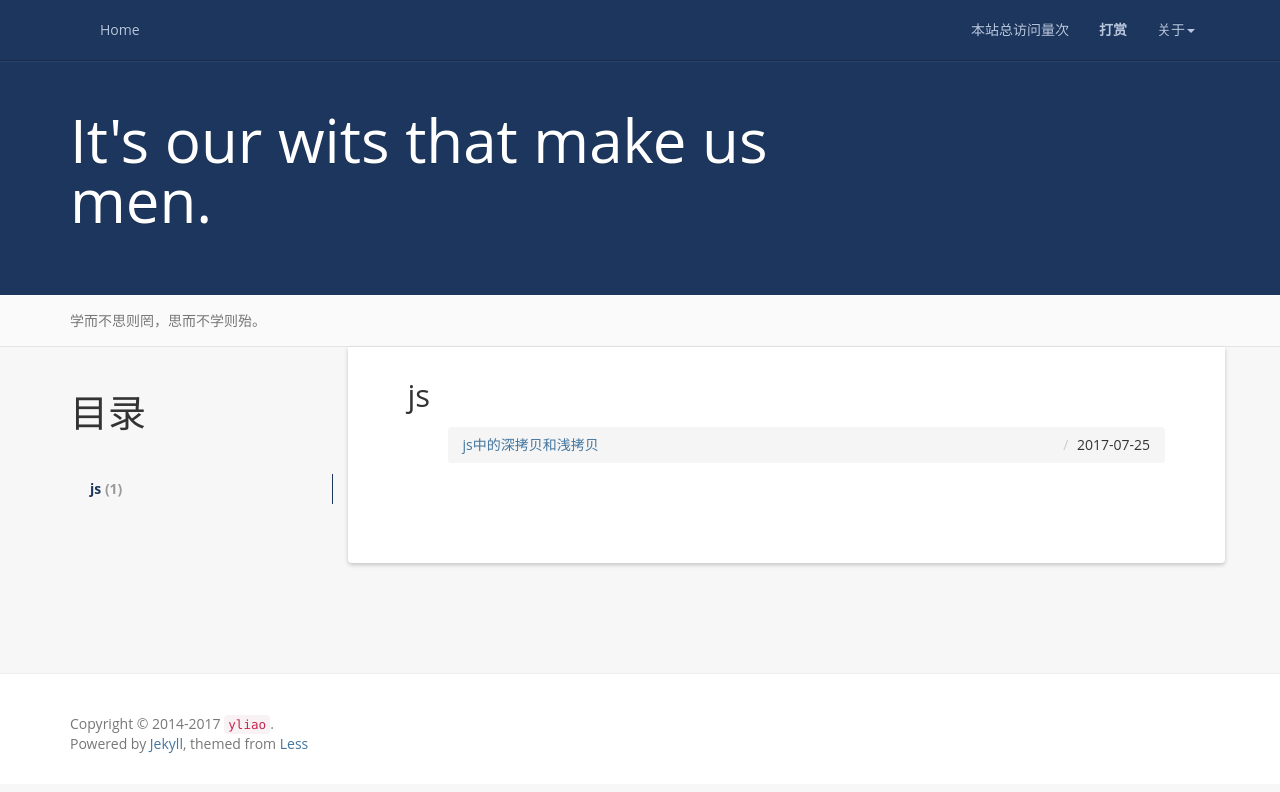
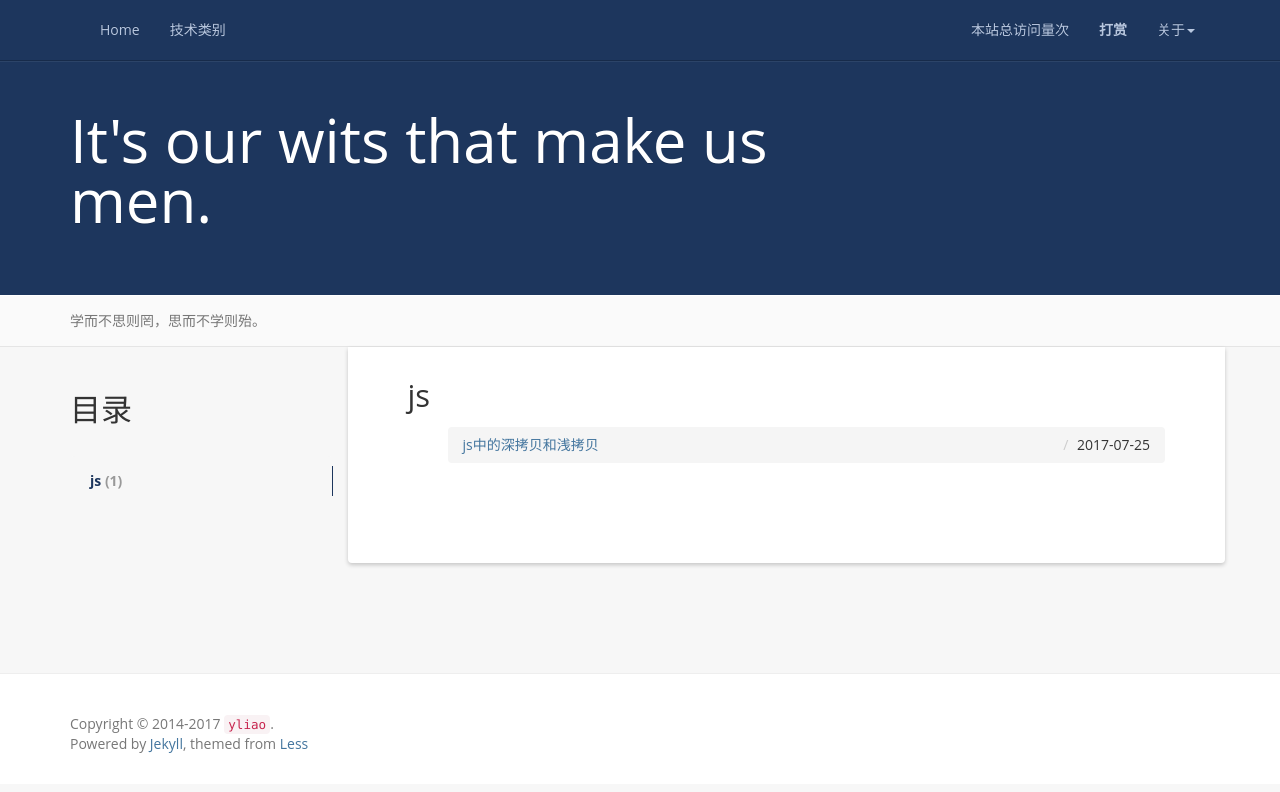
Before and after one commit to superlyao/blog, a Jekyll site: the page built from categories/index.html, in a window 1280 px wide. Shown: the top 792 px of the page. Built offline with Jekyll 4.4.1, drawn with Linux system fonts in a browser that asks for light colours; nearby versions of some CDN libraries; comment, search, counter and statistics services are not loaded.

Commit message:
修改头部样式

```diff
--- a/_includes/header.html
+++ b/_includes/header.html
@@ -15,12 +15,12 @@
          <li>
           <a href="{{ '/' | prepend: site.baseurl }}">Home</a>
         </li>
+         <li>
+          <a href="{{ '/categories/' | prepend: site.baseurl }}">技术类别</a>
+        </li>
         <!-- <li>
-          <a href="{{ '/categories/' | prepend: site.baseurl }}">大类分解</a>
-        </li>
-        <li>
           <a href="{{ '/tag' | prepend: site.baseurl }}">小类内聚</a>
-        </li> -->
+        </li>  -->
       </ul>
       <ul class="nav navbar-nav navbar-right">
         <li>
--- a/categories/index.html
+++ b/categories/index.html
@@ -9,7 +9,7 @@ header: Posts By Category
     <div class="col-md-3">
       <div class="sidebar hidden-print" role="complementary">
         <div id="navigation">
-        	<h1>目录</h1>
+        	<h2>目录</h2>
       		<ul class="nav sidenav">
 				{% if site.categories.first[0] == null %}
 					{% for category in site.categories %}
```
